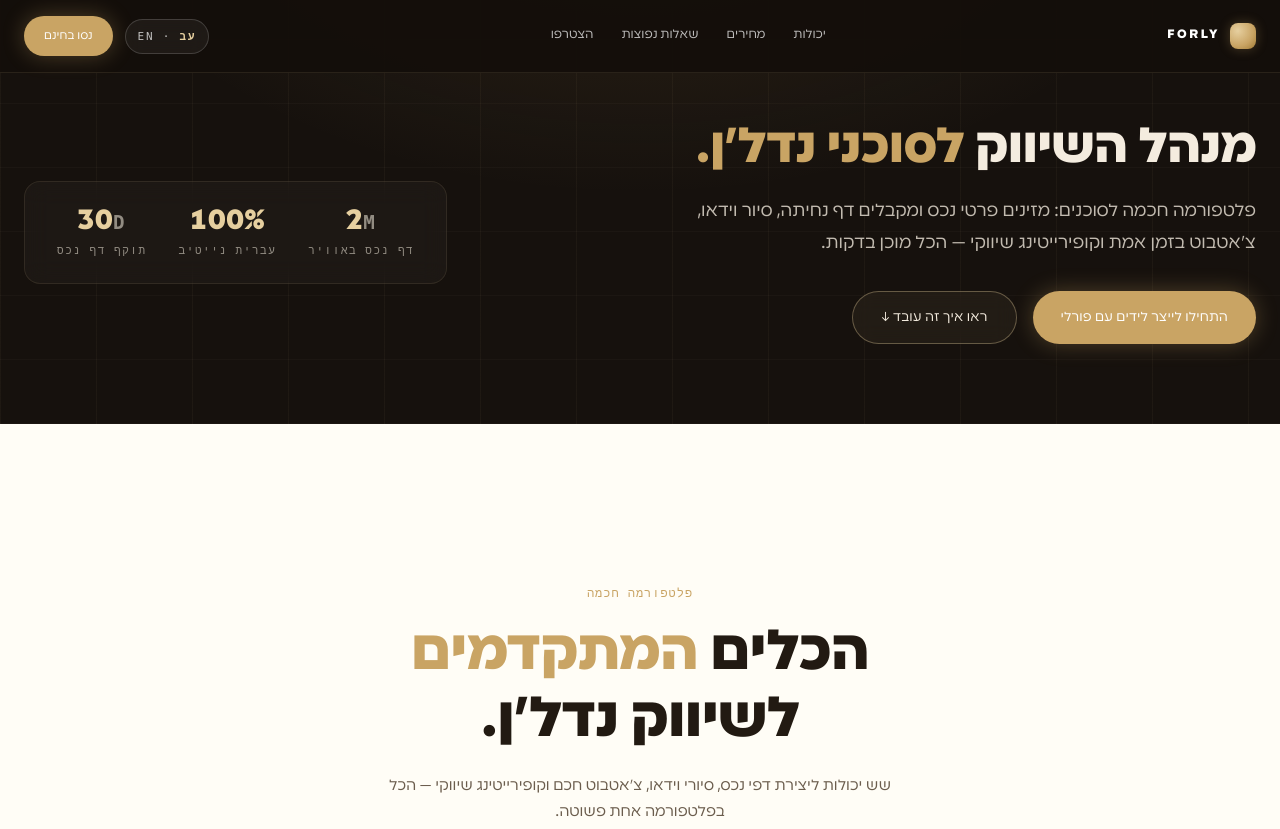
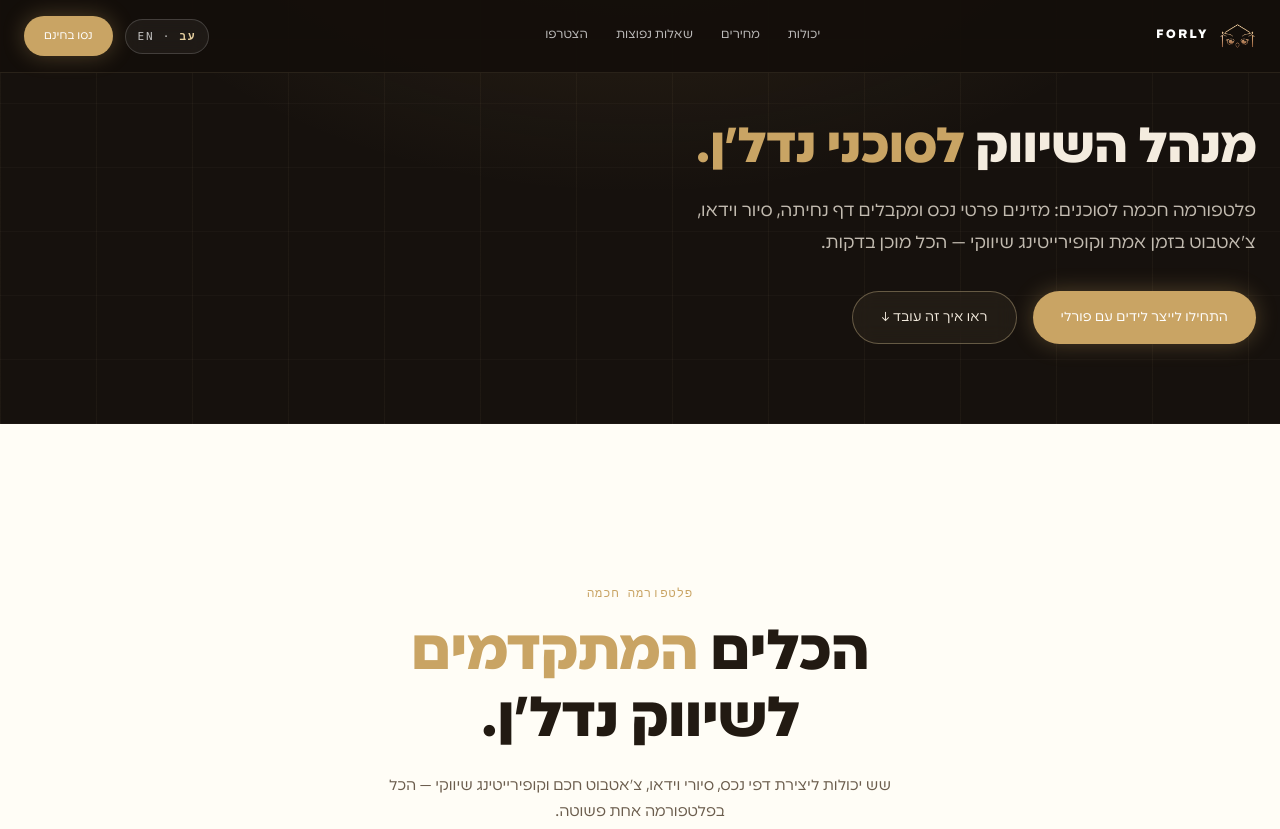
Before and after one commit to mickykro/forli-creator-website, an Astro site: page / in a window 1280 px wide. Shown: the top 829 px of the page. Built offline with nearby package versions, Linux system fonts and the light colour scheme; Astro itself is replaced by a stand-in of ours.

Commit message:
refactor: update favicon links and remove unused stats section

```diff
--- a/src/components/Hero.astro
+++ b/src/components/Hero.astro
@@ -17,11 +17,6 @@ import { WHATSAPP_HELLO_URL } from '../brand';
         <a href="#cta" class="btn btn-pink"><T he="התחילו לייצר לידים עם פורלי" en="Start generating leads with Forly" /></a>
         <a href="#features" class="btn btn-ghost"><T he="ראו איך זה עובד ↓" en="See how it works ↓" /></a>
       </div>
-    </div>
-    <div class="phero-stats" aria-label="נתוני הקטלוג">
-      <div class="hstat"><b>2<span style="font-size: 0.6em;">m</span></b><span><T he="דף נכס באוויר" en="Page live in" /></span></div>
-      <div class="hstat"><b>100%</b><span><T he="עברית נייטיב" en="Hebrew native" /></span></div>
-      <div class="hstat"><b>30<span style="font-size: 0.6em;">d</span></b><span><T he="תוקף דף נכס" en="Page lifespan" /></span></div>
     </div>
   </div>
 </header>
--- a/src/components/Nav.astro
+++ b/src/components/Nav.astro
@@ -11,7 +11,7 @@ const links = [
 <header class="nav" data-nav>
   <div class="nav-inner">
     <a href="#top" class="brand" aria-label="Forly home">
-      <span class="brand-mark" aria-hidden="true"></span>
+      <img class="brand-mark" src="/forly-logo-nav.png" alt="" aria-hidden="true" width="137" height="96" />
       <span class="brand-name">FORLY</span>
     </a>
     <nav class="links" aria-label="Primary">
@@ -70,11 +70,8 @@ const links = [
     font-size: 14px;
   }
   .brand-mark {
-    width: 26px;
     height: 26px;
-    border-radius: 8px;
-    background: radial-gradient(circle at 30% 30%, var(--forli-pink-soft), var(--forli-pink) 60%, var(--forli-pink-deep));
-    box-shadow: 0 0 12px rgba(201, 164, 100, 0.3);
+    width: auto;
   }
   .brand-name { color: var(--white); }
   .links {
--- a/src/layouts/Base.astro
+++ b/src/layouts/Base.astro
@@ -63,10 +63,7 @@ const schemas = schema
     <link rel="canonical" href={canonicalUrl} />
 
     <!-- Favicons + manifest -->
-    <link rel="icon" type="image/x-icon" href="/favicon.ico" />
-    <link rel="icon" type="image/svg+xml" href="/favicon.svg" />
-    <link rel="icon" type="image/png" sizes="32x32" href="/favicon-32x32.png" />
-    <link rel="icon" type="image/png" sizes="16x16" href="/favicon-16x16.png" />
+    <link rel="icon" type="image/png" href="/forly-logo.png" />
     <link rel="apple-touch-icon" sizes="180x180" href="/apple-touch-icon.png" />
     <link rel="manifest" href="/site.webmanifest" />
 
--- a/src/layouts/Dashboard.astro
+++ b/src/layouts/Dashboard.astro
@@ -44,10 +44,10 @@ const icons: Record<string, string> = {
     <meta name="viewport" content="width=device-width, initial-scale=1" />
     <meta name="robots" content="noindex, nofollow" />
     <title>{title} | {BUSINESS.brandName} Admin</title>
-    <link rel="icon" type="image/x-icon" href="/favicon.ico" />
     <link rel="preconnect" href="https://fonts.googleapis.com" />
     <link rel="preconnect" href="https://fonts.gstatic.com" crossorigin />
     <link href="https://fonts.googleapis.com/css2?family=Inter:wght@400;500;600;700&display=swap" rel="stylesheet" />
+  <link rel="icon" type="image/png" href="/forly-logo.png" />
   </head>
   <body>
     <div class="admin-layout">
--- a/src/layouts/Portal.astro
+++ b/src/layouts/Portal.astro
@@ -46,8 +46,7 @@ const schemas = schema
     <title>{title}</title>
 
     <link rel="canonical" href={canonicalUrl} />
-    <link rel="icon" type="image/x-icon" href="/favicon.ico" />
-    <link rel="icon" type="image/svg+xml" href="/favicon.svg" />
+    <link rel="icon" type="image/png" href="/forly-logo.png" />
     <link rel="apple-touch-icon" sizes="180x180" href="/apple-touch-icon.png" />
     <link rel="manifest" href="/site.webmanifest" />
 
--- a/src/pages/admin/login.astro
+++ b/src/pages/admin/login.astro
@@ -13,7 +13,6 @@ import { BUSINESS, SITE_URL } from '../../brand';
     <meta name="viewport" content="width=device-width, initial-scale=1" />
     <meta name="robots" content="noindex, nofollow" />
     <title>Admin Login | {BUSINESS.brandName}</title>
-    <link rel="icon" type="image/x-icon" href="/favicon.ico" />
     <link rel="preconnect" href="https://fonts.googleapis.com" />
     <link rel="preconnect" href="https://fonts.gstatic.com" crossorigin />
     <link href="https://fonts.googleapis.com/css2?family=Inter:wght@400;500;600;700&display=swap" rel="stylesheet" />
@@ -190,6 +189,7 @@ import { BUSINESS, SITE_URL } from '../../brand';
         color: #db6b97;
       }
     </style>
+  <link rel="icon" type="image/png" href="/forly-logo.png" />
   </head>
   <body>
     <div class="login-card">
```
